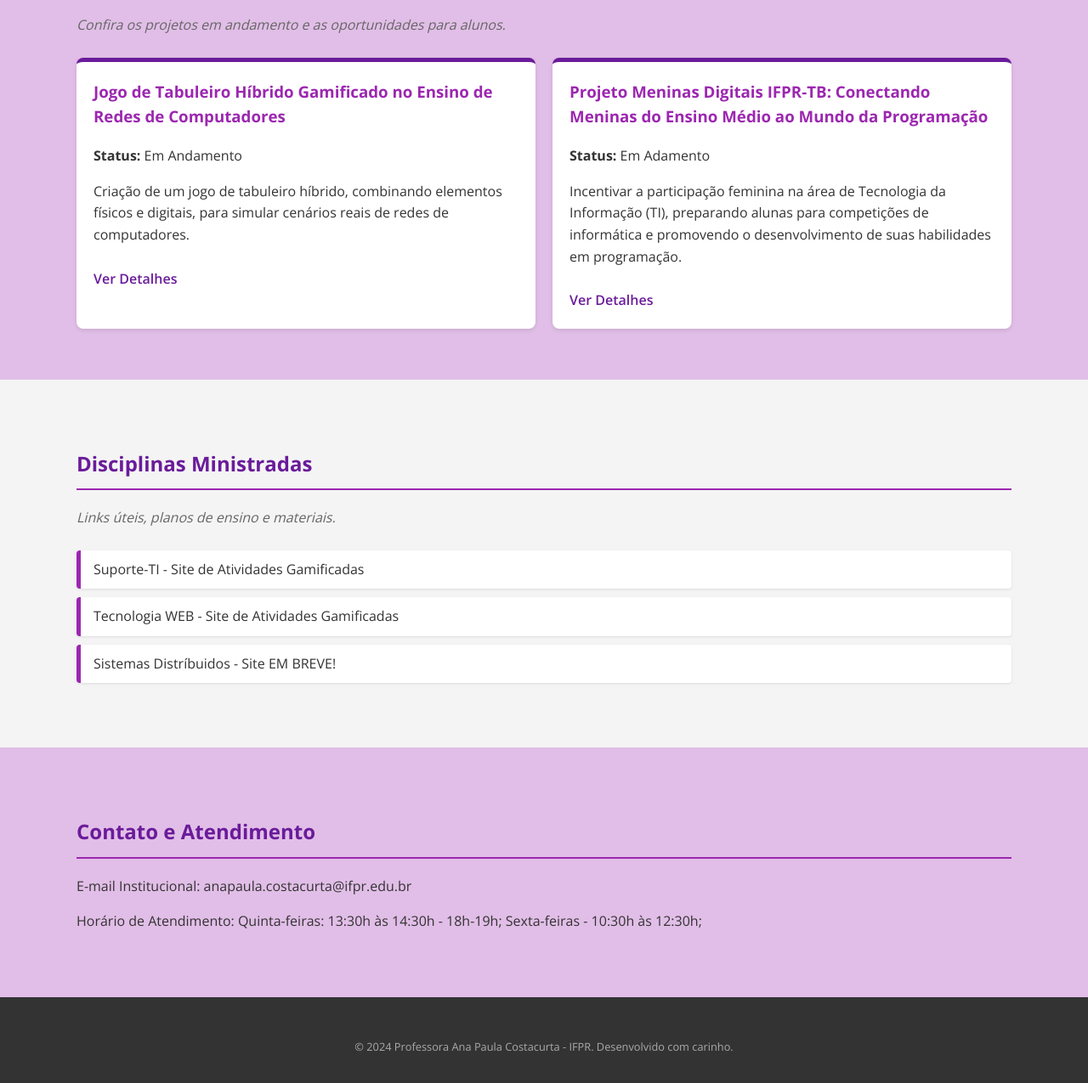
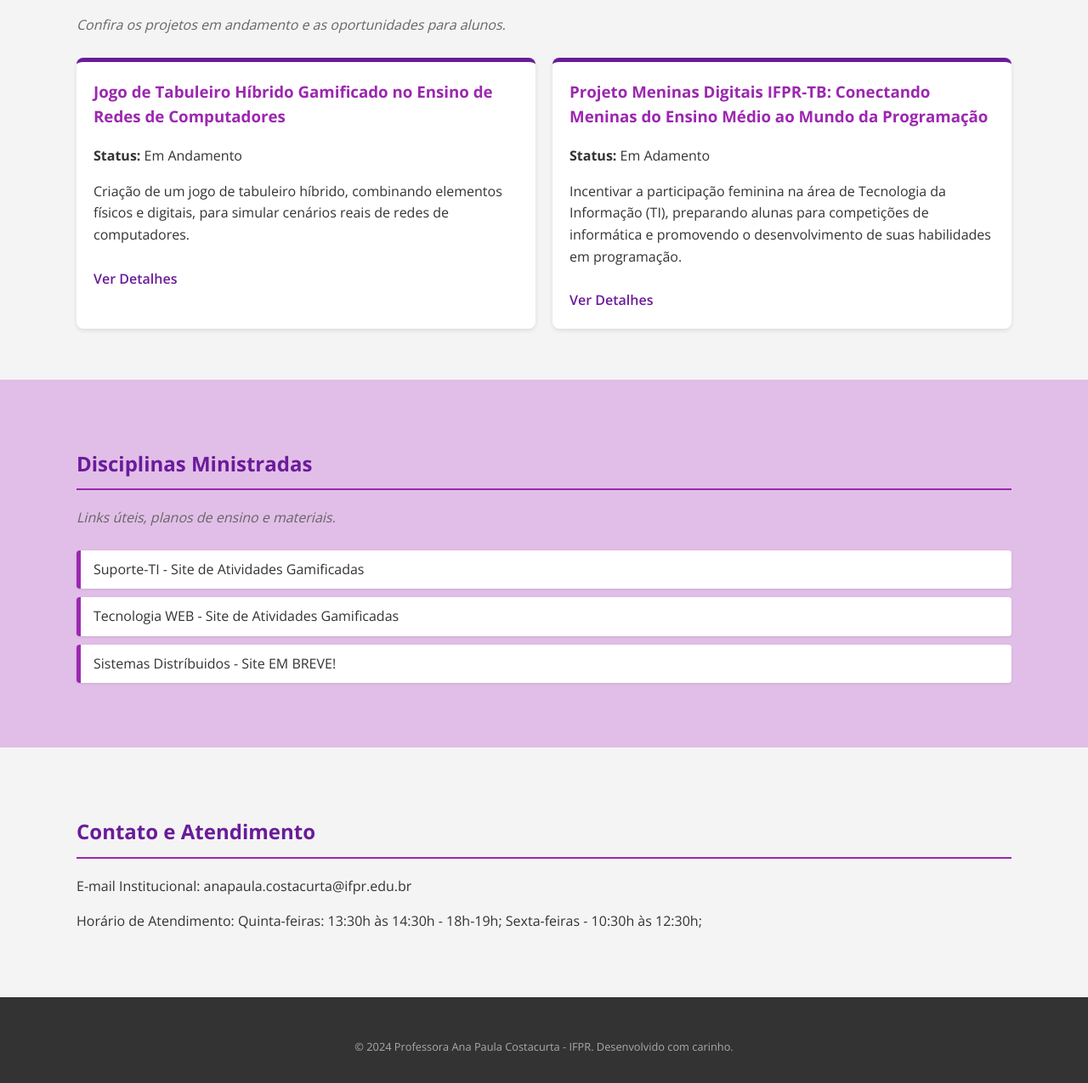
Before and after one commit to anapaulacostacurta-ifpr/anapaulacostacurta-ifpr, a plain HTML site: page index.html in a window 1280 px wide. Shown: the part 2102-3377 px from the top of the page at 85% size. Drawn offline with nearby package versions, Linux system fonts and the light colour scheme.

Commit message:
Versão 2.1

```diff
--- a/index.html
+++ b/index.html
@@ -108,7 +108,7 @@
         </div>
     </section>
 
-    <section id="projetos" class="content-section purple-background">
+    <section id="projetos" class="content-section">
         <div class="container">
             <h2>Projetos de Pesquisa e Extensão</h2>
             <p class="subtitle">Confira os projetos em andamento e as oportunidades para alunos.</p>
@@ -130,7 +130,7 @@
         </div>
     </section>
 
-    <section id="disciplinas" class="content-section">
+    <section id="disciplinas" class="content-section purple-background">
         <div class="container">
             <h2>Disciplinas Ministradas</h2>
             <p class="subtitle">Links úteis, planos de ensino e materiais.</p>
@@ -143,7 +143,7 @@
         </div>
     </section>
 
-    <section id="contato" class="content-section purple-background">
+    <section id="contato" class="content-section">
         <div class="container">
             <h2>Contato e Atendimento</h2>
             <p>E-mail Institucional: anapaula.costacurta@ifpr.edu.br</p>
```
